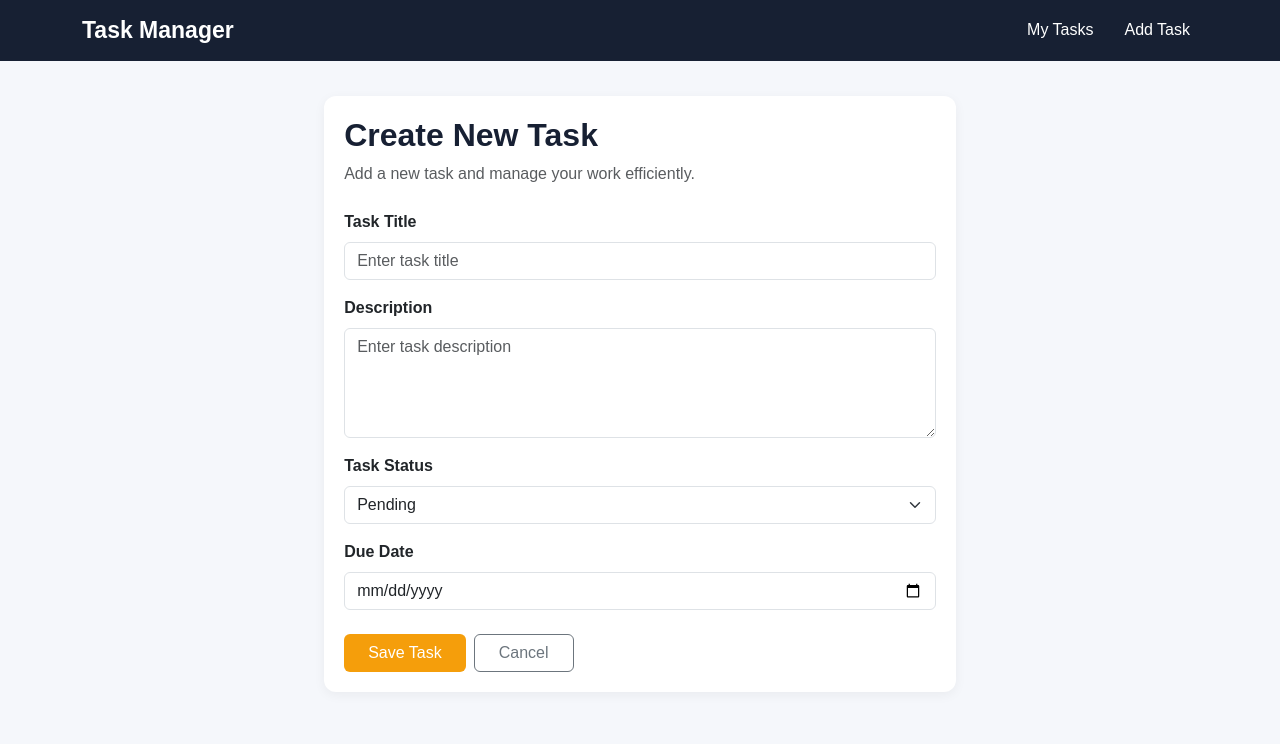
After one commit to sakshiiii1925/Task_Management, a Laravel app: page /tasks/create in a window 1280 px wide. The commit adds this page. Shown: the top 744 px of the page. Run offline with Laravel 12, Linux system fonts and the light colour scheme.

Commit message:
Complete today's RepoMaster work

```diff
--- a/app/Http/Controllers/TaskController.php
+++ b/app/Http/Controllers/TaskController.php
@@ -7,10 +7,67 @@ use App\Models\Task;
 
 class TaskController extends Controller
 {
+    // Display all tasks
     public function index()
     {
         $tasks = Task::all();
 
         return view('tasks.index', compact('tasks'));
     }
+
+    // Display the task form
+    public function create()
+    {
+        return view('tasks.create');
+    }
+
+    // Save a new task
+    public function store(Request $request)
+    {
+        $request->validate([
+            'title' => 'required|max:255',
+            'description' => 'nullable',
+            'status' => 'required',
+            'due_date' => 'nullable|date',
+        ]);
+
+        Task::create([
+            'title' => $request->title,
+            'description' => $request->description,
+            'status' => $request->status,
+            'due_date' => $request->due_date,
+        ]);
+
+        return redirect('/tasks')->with('success', 'Task added successfully!');
+    }
+    public function edit($id)
+{
+    $task = Task::findOrFail($id);
+
+    return view('tasks.edit', compact('task'));
 }
+public function update(Request $request, $id)
+{
+    $validated = $request->validate([
+        'title' => 'required|string|max:100',
+        'description' => 'nullable|string|max:1000',
+        'status' => 'required|in:Pending,In Progress,Completed',
+        'due_date' => 'nullable|date|after_or_equal:today',
+    ]);
+
+    $task = Task::findOrFail($id);
+
+    $task->update($validated);
+
+    return redirect('/tasks')
+        ->with('success', 'Task updated successfully!');
+}
+public function destroy($id)
+{
+    $task = Task::findOrFail($id);
+
+    $task->delete();
+
+    return redirect('/tasks')->with('success', 'Task deleted successfully!');
+}
+}
--- /dev/null
+++ b/resources/views/layouts/app.blade.php
@@ -0,0 +1,118 @@
+
+<!DOCTYPE html>
+<html lang="en">
+<head>
+    <meta charset="UTF-8">
+    <meta name="viewport" content="width=device-width, initial-scale=1.0">
+
+    <title>@yield('title', 'Task Manager')</title>
+
+    <!-- Bootstrap CSS -->
+    <link href="https://cdn.jsdelivr.net/npm/bootstrap@5.3.3/dist/css/bootstrap.min.css" rel="stylesheet">
+
+    <style>
+        body {
+            background-color: #f5f7fb;
+            font-family: Arial, sans-serif;
+        }
+
+        .navbar {
+            background-color: #172033;
+        }
+
+        .navbar-brand {
+            color: white;
+            font-weight: bold;
+            font-size: 23px;
+        }
+
+        .navbar-brand:hover {
+            color: #f59e0b;
+        }
+
+        .nav-link {
+            color: white;
+            margin-left: 15px;
+        }
+
+        .nav-link:hover {
+            color: #f59e0b;
+        }
+
+        .main-container {
+            padding: 35px 20px;
+        }
+
+        .page-title {
+            color: #172033;
+            font-weight: bold;
+        }
+
+        .task-card {
+            background: white;
+            border-radius: 12px;
+            padding: 20px;
+            margin-bottom: 18px;
+            box-shadow: 0 3px 12px rgba(0,0,0,0.05);
+        }
+
+        .btn-orange {
+            background-color: #f59e0b;
+            color: white;
+            border: none;
+        }
+
+        .btn-orange:hover {
+            background-color: #d97706;
+            color: white;
+        }
+    </style>
+</head>
+
+<body>
+
+    <!-- Top Navigation -->
+    <nav class="navbar navbar-expand-lg">
+        <div class="container">
+
+            <a class="navbar-brand" href="{{ url('/tasks') }}">
+                Task Manager
+            </a>
+
+            <button class="navbar-toggler bg-light" type="button"
+                data-bs-toggle="collapse" data-bs-target="#navbarMenu">
+                <span class="navbar-toggler-icon"></span>
+            </button>
+
+            <div class="collapse navbar-collapse" id="navbarMenu">
+                <ul class="navbar-nav ms-auto">
+
+                    <li class="nav-item">
+                        <a class="nav-link" href="{{ url('/tasks') }}">
+                            My Tasks
+                        </a>
+                    </li>
+
+                    <li class="nav-item">
+                        <a class="nav-link" href="{{ url('/tasks/create') }}">
+                            Add Task
+                        </a>
+                    </li>
+
+                </ul>
+            </div>
+
+        </div>
+    </nav>
+
+    <!-- Page Content -->
+    <div class="container main-container">
+
+        @yield('content')
+
+    </div>
+
+    <script src="https://cdn.jsdelivr.net/npm/bootstrap@5.3.3/dist/js/bootstrap.bundle.min.js"></script>
+
+</body>
+</html>
--- /dev/null
+++ b/resources/views/tasks/create.blade.php
@@ -0,0 +1,126 @@
+
+@extends('layouts.app')
+
+@section('title', 'Add New Task')
+
+@section('content')
+
+<div class="row justify-content-center">
+    <div class="col-md-8 col-lg-7">
+
+        <div class="task-card">
+
+            <div class="mb-4">
+                <h2 class="page-title">Create New Task</h2>
+                <p class="text-muted">
+                    Add a new task and manage your work efficiently.
+                </p>
+            </div>
+
+            <!-- Validation Errors -->
+            @if($errors->any())
+                <div class="alert alert-danger">
+                    <ul class="mb-0">
+                        @foreach($errors->all() as $error)
+                            <li>{{ $error }}</li>
+                        @endforeach
+                    </ul>
+                </div>
+            @endif
+
+            <form action="{{ route('tasks.store') }}" method="POST">
+
+                @csrf
+
+                <!-- Task Title -->
+                <div class="mb-3">
+                    <label class="form-label fw-semibold">
+                        Task Title
+                    </label>
+
+                    <input
+                        type="text"
+                        name="title"
+                        class="form-control"
+                        value="{{ old('title') }}"
+                        placeholder="Enter task title"
+                        required
+                    >
+                </div>
+
+                <!-- Description -->
+                <div class="mb-3">
+                    <label class="form-label fw-semibold">
+                        Description
+                    </label>
+
+                    <textarea
+                        name="description"
+                        class="form-control"
+                        rows="4"
+                        placeholder="Enter task description"
+                    >{{ old('description') }}</textarea>
+                </div>
+
+                <!-- Status -->
+                <div class="mb-3">
+                    <label class="form-label fw-semibold">
+                        Task Status
+                    </label>
+
+                    <select name="status" class="form-select" required>
+
+                        <option value="Pending"
+                            {{ old('status', 'Pending') == 'Pending' ? 'selected' : '' }}>
+                            Pending
+                        </option>
+
+                        <option value="In Progress"
+                            {{ old('status') == 'In Progress' ? 'selected' : '' }}>
+                            In Progress
+                        </option>
+
+                        <option value="Completed"
+                            {{ old('status') == 'Completed' ? 'selected' : '' }}>
+                            Completed
+                        </option>
+
+                    </select>
+                </div>
+
+                <!-- Due Date -->
+                <div class="mb-4">
+                    <label class="form-label fw-semibold">
+                        Due Date
+                    </label>
+
+                    <input
+                        type="date"
+                        name="due_date"
+                        class="form-control"
+                        value="{{ old('due_date') }}"
+                    >
+                </div>
+
+                <!-- Buttons -->
+                <div class="d-flex gap-2">
+
+                    <button type="submit" class="btn btn-orange px-4">
+                        Save Task
+                    </button>
+
+                    <a href="{{ url('/tasks') }}"
+                       class="btn btn-outline-secondary px-4">
+                        Cancel
+                    </a>
+
+                </div>
+
+            </form>
+
+        </div>
+
+    </div>
+</div>
+
+@endsection
--- a/routes/web.php
+++ b/routes/web.php
@@ -7,3 +7,12 @@ Route::get('/tasks', [TaskController::class, 'index']);
 Route::get('/', function () {
     return view('welcome');
 });
+Route::get('/tasks/create', [TaskController::class, 'create']);
+Route::post('/tasks', [TaskController::class, 'store'])
+    ->name('tasks.store');
+    Route::get('/tasks/{id}/edit', [TaskController::class, 'edit'])
+    ->name('tasks.edit');
+    Route::put('/tasks/{id}', [TaskController::class, 'update'])
+    ->name('tasks.update');
+    Route::delete('/tasks/{id}', [TaskController::class, 'destroy'])
+    ->name('tasks.destroy');
```
Also changed, not shown: resources/views/tasks/edit.blade.php (added, +127 -0 lines), resources/views/tasks/index.blade.php (+106 -8 lines).
